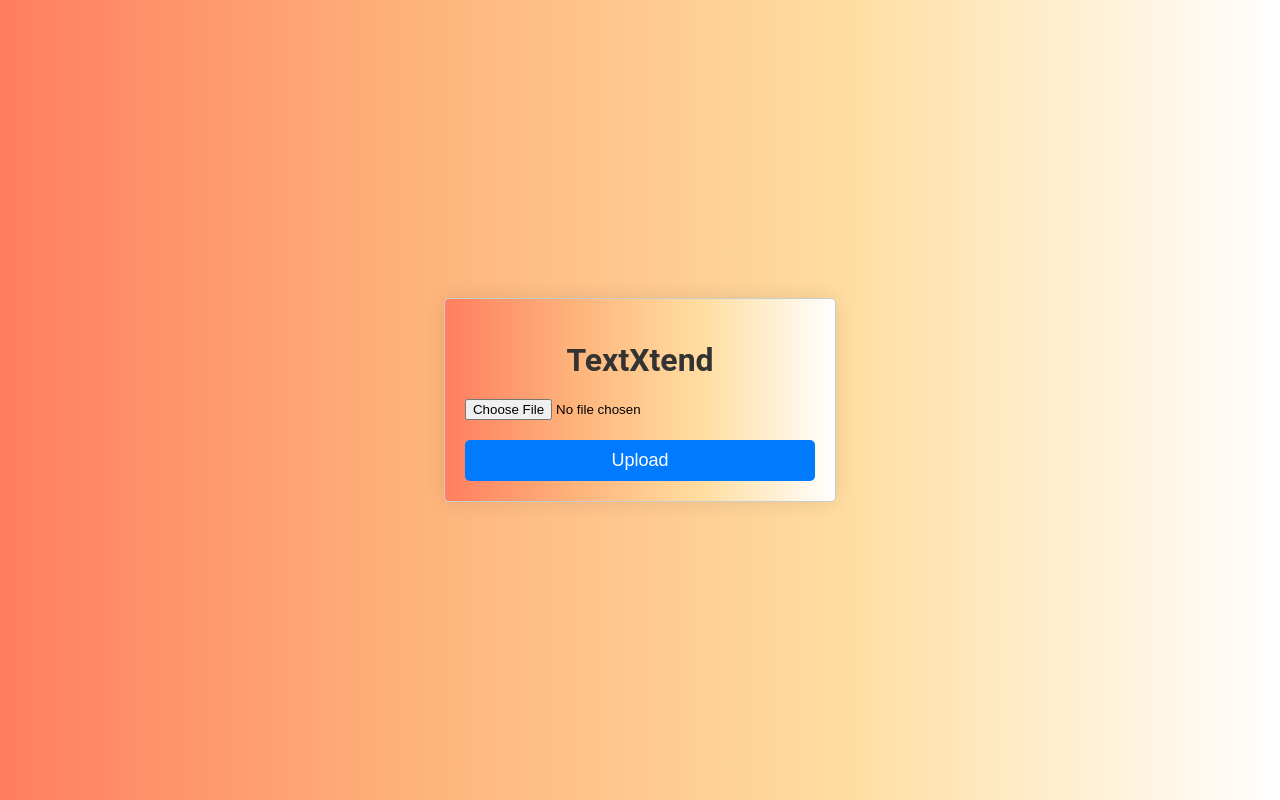
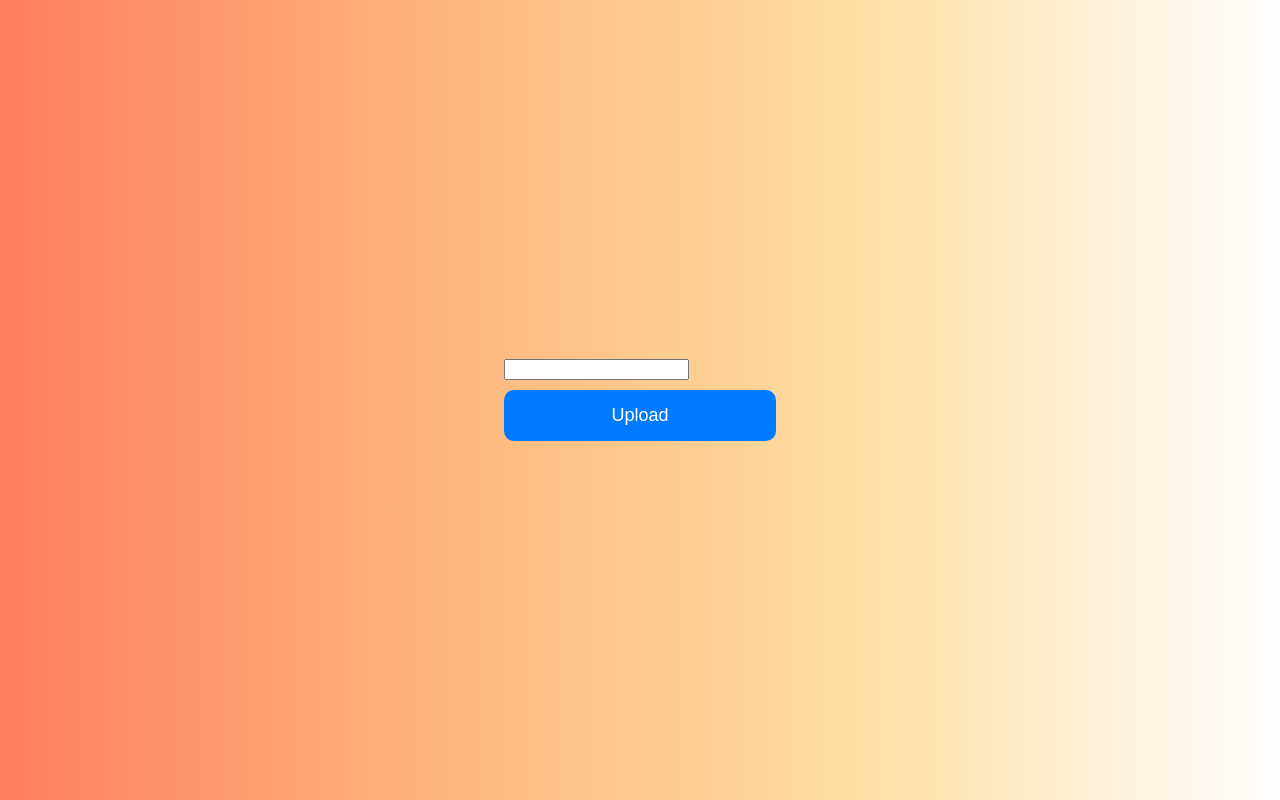
Before and after one commit to yashyt4980/hackathon-project, a React (Vite) app in the folder frontend/: page /uploads in a window 1280 px wide. Built offline with nearby package versions, Linux system fonts and the light colour scheme.

Commit message:
user-text-inp

```diff
--- a/frontend/src/components/TextEditor.jsx
+++ b/frontend/src/components/TextEditor.jsx
@@ -22,19 +22,19 @@ export default function TextEditor() {
  const{id:documentId}=useParams();
  const [socket, setSocket] = useState()
  const [quill, setQuill] = useState()
-  // useEffect(() => {
-  //   async function saveDb() {
-  //     const data = await axios.post("http://localhost:5000/user/saveDb", {
-  //       id,
-  //     },
-  //   {
-  //     headers: {
-  //       Authorization: "Bearer " + localStorage.getItem("user__token"),
-  //     },
-  //   });
-  //   };
-  //   saveDb();
-  // })
+  useEffect(() => {
+    async function saveDb() {
+      const data = await axios.post(`${import.meta.env.VITE_SERVER}api/saveDb`, {
+        documentId,
+      },
+    {
+      headers: {
+        Authorization: "Bearer " + localStorage.getItem("user__token"),
+      },
+    });
+    };
+    saveDb();
+  }, [documentId])
 
  useEffect(() => {
    const s=io(`${import.meta.env.VITE_SOCKET}`)
--- a/frontend/src/components/Upload.jsx
+++ b/frontend/src/components/Upload.jsx
@@ -1,234 +1,48 @@
-import { useRef, useState } from "react";
-import axios from "axios";
-import { useNavigate } from "react-router-dom";
-import Loader from "./Loader";
+import React, { useEffect, useState } from 'react';
 
-function Upload() {
-  const navigate = useNavigate();
+const Upload = () => {
+  const [text, setText] = useState('');
+  const [response, setResponse] = useState('');
 
-  const [file, setFile] = useState(null);
-  const [status, setStatus] = useState("");
-  const [loading, setLoading] = useState(false);
-  const [filename, setFilename] = useState("");
-  const [errorMessage, setErrorMessage] = useState("");
-  const [text, setText] = useState("");
-
-  const handleFileChange = (event) => {
-    const selectedFile = event.target.files[0];
-    setFile(selectedFile);
-    setFilename(selectedFile.name); // Set the filename
+  const handleInputChange = (e) => {
+    setText(e.target.value);
   };
 
-  const openEditor = () => {
-    navigate("/createDocument");
-  };
+  const handleSubmit = async (e) => {
+    e.preventDefault();
 
-  const handleFormSubmit = async (event) => {
-    event.preventDefault();
+    try {
+      const response = await fetch(`${import.meta.env.VITE_SERVER}api/enrich`, {
+        method: 'POST',
+        headers: {
+          'Content-Type': 'application/json',
+        },
+        headers: {
+          Authorization: `Bearer ${localStorage.getItem('user__token')}`
+        },
+        body: JSON.stringify({ text }),
+      });
 
-    if (file) {
-      try {
-        setLoading(true);
-        setStatus("Uploading Document");
-        const { data } = await axios.post(
-          `${import.meta.env.VITE_SERVER}api/getUrl`,
-          {
-            filename,
-          },
-          {
-            headers: {
-              Authorization: "Bearer " + localStorage.getItem("user__token"),
-            },
-          }
-        );
-        const response = await fetch(`${data.uploadUrl}`, {
-          method: "PUT",
-          headers: {
-            "Content-Type": "application/octet-stream", // Set content type to binary
-            "Content-Disposition": `attachment; filename="${filename}"`, // Set filename in the content disposition header
-          },
-          body: file, // Send the file as the request body
-        });
-        setLoading(false);
-        setStatus("");
-        if (response.ok) {
-          setLoading(true);
-          setStatus("Extracting Text");
-          const {
-            data: { url },
-          } = await axios.post(
-            `${import.meta.env.VITE_SERVER}api/getFileUrl`,
-            {
-              key: filename,
-            },
-            {
-              headers: {
-                Authorization: "Bearer " + localStorage.getItem("user__token"),
-              },
-            }
-          );
-          if (url) {
-            const {
-              data: { data },
-            } = await axios.post(
-              `${import.meta.env.VITE_SERVER}api/extract`,
-              {
-                url,
-                filename: filename,
-              },
-              {
-                headers: {
-                  Authorization:
-                    "Bearer " + localStorage.getItem("user__token"),
-                },
-              }
-            );
-            setText(`${data.text}`);
-            setLoading(false);
-            setStatus("");
-          } else {
-            setErrorMessage("Try after some time");
-          }
-        } else {
-          setErrorMessage("Failed to upload file");
-        }
-      } catch (error) {
-        console.error("Error uploading file:", error);
-        setErrorMessage("Error uploading file. Please try again later.");
-      }
-    } else {
-      setErrorMessage("No file selected");
+      const data = await response.json();
+      // console.log(data.enrichedText);
+      setResponse(data.enrichedText);
+    } catch (error) {
+      console.error('Error:', error);
     }
   };
 
-  const enrichText = async () => {
-    setLoading(true);
-    setStatus("Enriching Text");
-    const {
-      data: { enrichedText },
-    } = await axios.post(
-      `${import.meta.env.VITE_SERVER}api/enrich`,
-      {
-        text: text,
-      },
-      {
-        headers: {
-          Authorization: "Bearer " + localStorage.getItem("user__token"),
-        },
-      }
-    );
-    setLoading(false);
-    setStatus("");
-    setText(enrichedText);
-  };
-
+  useEffect(() => {
+    console.log(response)
+  }, [response]);
   return (
-    <div
-      className="container"
-      style={{
-        maxWidth: "500px",
-        margin: "auto",
-        padding: "20px",
-        borderRadius: "5px",
-        boxShadow: "0 0 20px rgba(0, 0, 0, 0.1)",
-        backgroundColor: "#f9f9f9",
-        backgroundImage:
-          "linear-gradient(to right, #ff7e5f, #feb47b, #ffdea2, #ffffff)",
-        animation: "bg-animation 20s infinite alternate",
-      }}
-    >
-      <h1 style={{ textAlign: "center", marginBottom: "20px" }}>TextXtend</h1>
-      <form onSubmit={handleFormSubmit} encType="multipart/form-data">
-        <input
-          type="file"
-          onChange={handleFileChange}
-          style={{ marginBottom: "10px" }}
-        />
-        <button
-          type="submit"
-          style={{
-            padding: "10px 20px",
-            backgroundColor: "#007bff",
-            color: "#fff",
-            border: "none",
-            borderRadius: "5px",
-            cursor: "pointer",
-            transition: "background-color 0.3s, box-shadow 0.3s",
-          }}
-        >
-          Upload
-        </button>
-        {text && (
-          <div
-            className="text-container"
-            style={{
-              marginTop: "20px",
-              padding: "10px",
-              border: "1px solid #ddd",
-              borderRadius: "5px",
-            }}
-          >
-            {text}
-          </div>
-        )}
+    <div>
+      <form onSubmit={handleSubmit}>
+        <input type="text" value={text} onChange={handleInputChange} />
+        <button type="submit">Upload</button>
       </form>
-      {text && (
-        <button
-          className="action-button"
-          style={{
-            marginTop: "10px",
-            padding: "10px 20px",
-            backgroundColor: "#007bff",
-            color: "#fff",
-            border: "none",
-            borderRadius: "5px",
-            cursor: "pointer",
-            transition: "background-color 0.3s",
-          }}
-          onClick={enrichText}
-        >
-          Enrich
-        </button>
-      )}
-      {text && (
-        <button
-          className="action-button"
-          style={{
-            marginTop: "10px",
-            padding: "10px 20px",
-            backgroundColor: "#007bff",
-            color: "#fff",
-            border: "none",
-            borderRadius: "5px",
-            cursor: "pointer",
-            transition: "background-color 0.3s",
-          }}
-          onClick={openEditor}
-        >
-          Open in Editor
-        </button>
-      )}
-      {loading && (
-        <div
-          className="loader-container"
-          style={{ marginTop: "20px", textAlign: "center" }}
-        >
-          <Loader />
-          <div className="status" style={{ marginTop: "10px" }}>
-            {status}
-          </div>
-        </div>
-      )}
-      {errorMessage && (
-        <p
-          className="error-message"
-          style={{ color: "#ff0000", marginTop: "10px" }}
-        >
-          {errorMessage}
-        </p>
-      )}
+      <div>{response}</div>
     </div>
   );
-}
+};
 
 export default Upload;
```
Also changed, not shown: frontend/src/components/ShowDocs.jsx (added, +11 -0 lines).
